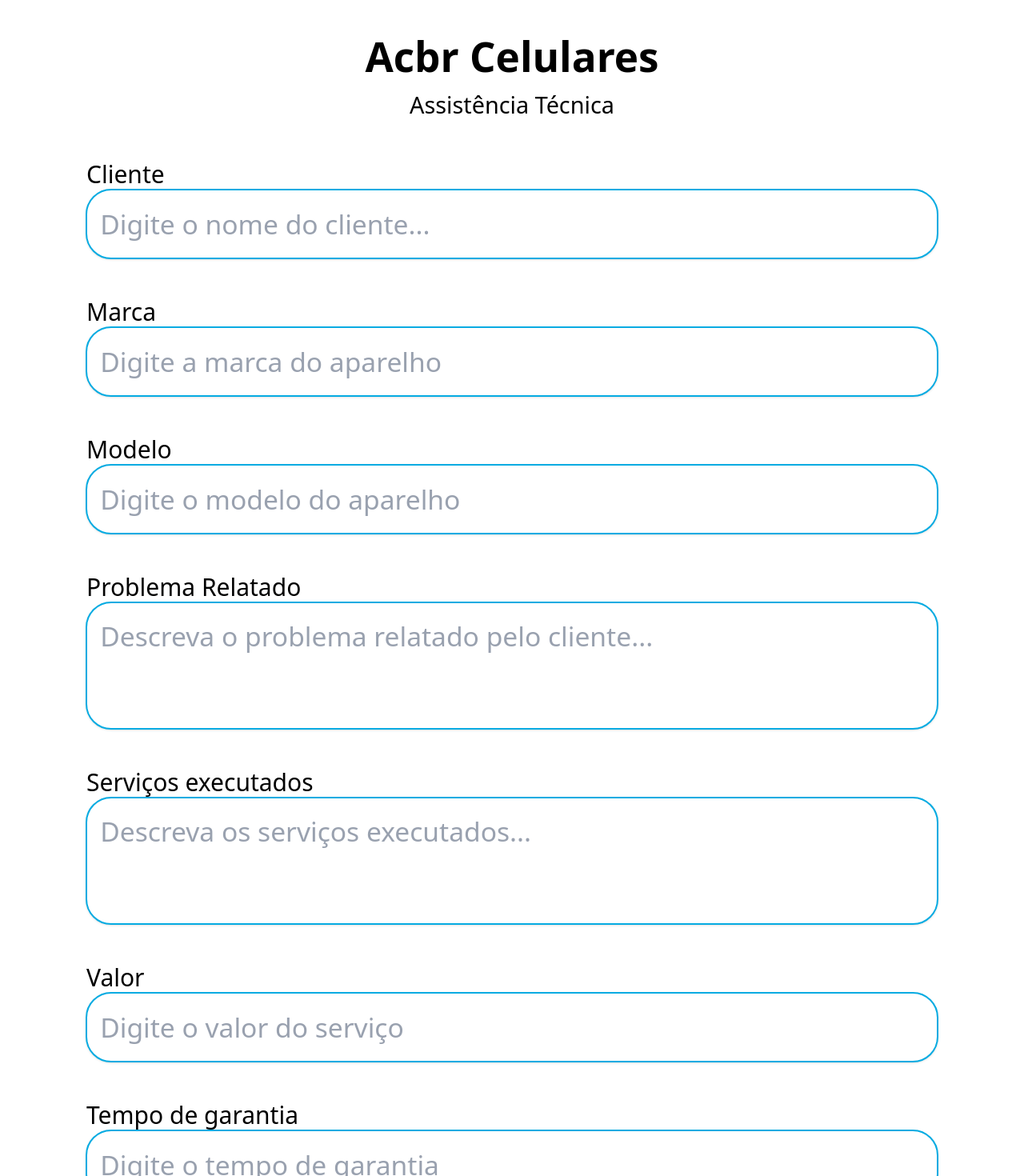
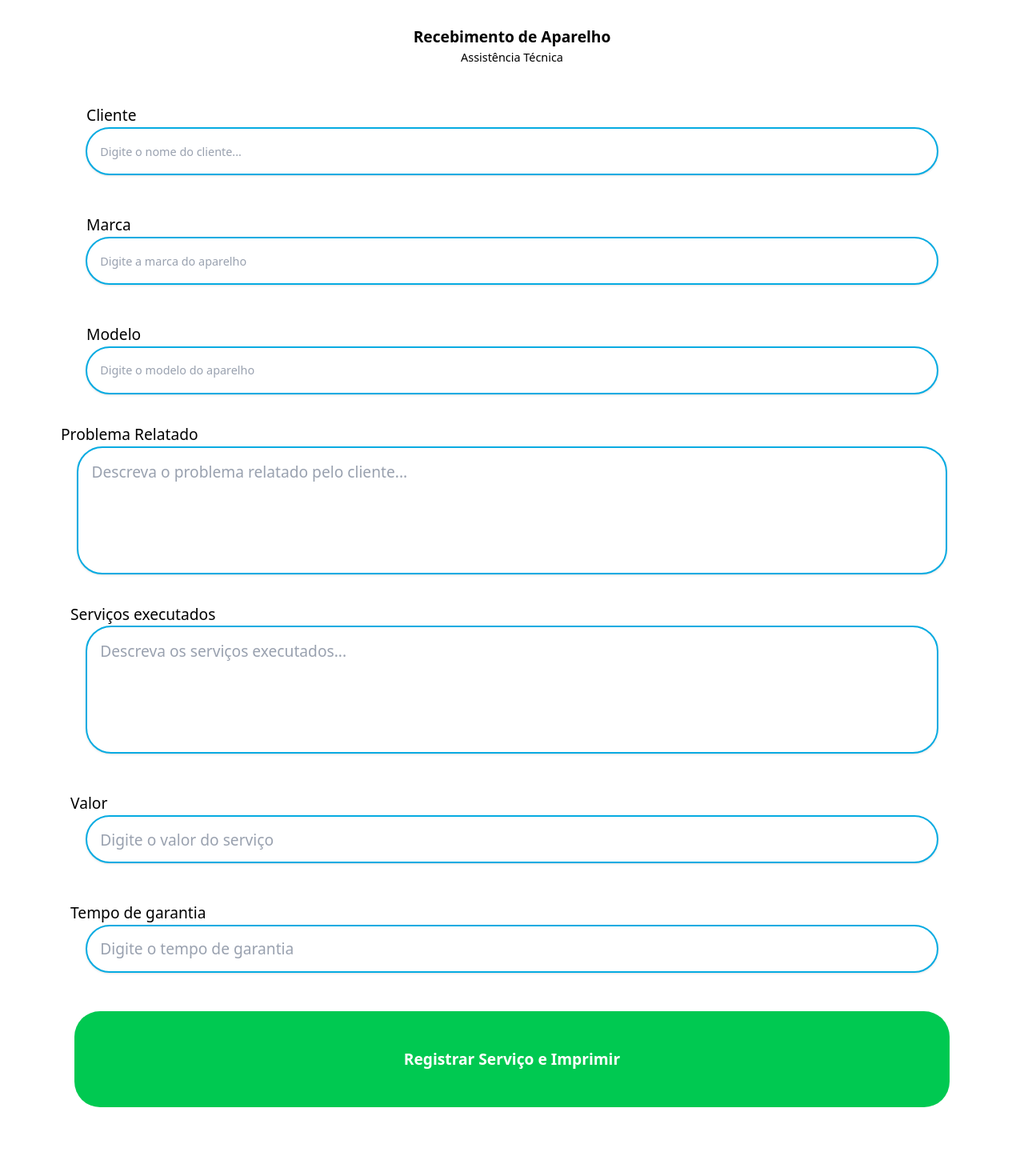
Before and after one commit to Didigos/ordem-de-servico, a React app in the folder frontend/: page /select-receive in a window 1280 px wide. Shown: the top 1470 px of the page at 80% size. After the commit the page ends 1416 px from the top, so only its background shows below. Built offline with nearby package versions, Linux system fonts and the light colour scheme; the HTML template or start-up script is replaced by a standard one.

Commit message:
ajuste no layout e tamanhos dos elementos do formulário de recebimento

```diff
--- a/frontend/src/components/receiveForm/ReceiveForm.tsx
+++ b/frontend/src/components/receiveForm/ReceiveForm.tsx
@@ -25,104 +25,104 @@ const ReceiveForm = () => {
     return (
         <main className="sm:w-screen sm:full p-4 flex flex-col items-center justify-center">
             <header className="w-full flex items-center justify-center p-4 flex-col">
-                <h2 className="text-[3.2rem] font-bold">Acbr Celulares</h2>
-                <span className="text-[1.8rem]">Assistência Técnica</span>
+                <h2 className="text-[1.2rem] font-bold">Recebimento de Aparelho</h2>
+                <span className="text-[0.9rem]">Assistência Técnica</span>
             </header>
 
             <form className="flex items-center justify-center flex-col p-4 gap-4 w-full">
                 <div className="flex items-center justify-center flex-col w-full p-4">
                     <label
-                        className="text-3xl w-full ml-30"
+                        className="text-[1.2rem] w-full ml-30"
                         htmlFor="client">Cliente </label>
                     <input
                         {...register("client")}
                         className="outline-none border-2 border-[#05ABE2] focus:border-green-500 transition-colors
-                        duration-200 w-[90%] h-22 rounded-4xl p-4 shadow-sm focus:shadow-md bg-white
-                         placeholder-gray-400 text-[2.1rem]"
+                        duration-200 w-[90%] h-15 rounded-4xl p-4 shadow-sm focus:shadow-md bg-white
+                         placeholder-gray-400 text-[0.9rem]"
                         type="text"
                         placeholder="Digite o nome do cliente..."
                     />
                 </div>
                 <div className="flex items-center justify-center flex-col w-full p-4">
                     <label
-                        className="text-3xl w-full ml-30"
+                        className="text-[1.2rem] w-full ml-30"
                         htmlFor="client">Marca </label>
                     <input
                         {...register("brand")}
                         className="outline-none border-2 border-[#05ABE2] focus:border-green-500 transition-colors
-                        duration-200 w-[90%] h-22 rounded-4xl p-4 shadow-sm focus:shadow-md bg-white
-                         placeholder-gray-400 text-[2.1rem]"
+                        duration-200 w-[90%] h-15 rounded-4xl p-4 shadow-sm focus:shadow-md bg-white
+                         placeholder-gray-400 text-[0.9rem]"
                         type="text"
                         placeholder="Digite a marca do aparelho"
                     />
                 </div>
                 <div className="flex items-center justify-center flex-col w-full p-4">
                     <label
-                        className="text-3xl w-full ml-30"
+                        className="text-[1.2rem] w-full ml-30"
                         htmlFor="client">Modelo </label>
                     <input
                         {...register("model")}
                         className="outline-none border-2 border-[#05ABE2] focus:border-green-500 transition-colors
-                        duration-200 w-[90%] h-22 rounded-4xl p-4 shadow-sm focus:shadow-md bg-white
-                         placeholder-gray-400 text-[2.1rem]"
+                        duration-200 w-[90%] h-15 rounded-4xl p-4 shadow-sm focus:shadow-md bg-white
+                         placeholder-gray-400 text-[0.9rem]"
                         type="text"
                         placeholder="Digite o modelo do aparelho"
                     />
                 </div>
-                <div className="flex items-center justify-center flex-col w-full p-4">
+                <div className="flex items-center justify-center flex-col w-full p-1">
                     <label
-                        className="text-3xl w-full ml-30"
+                        className="text-[1.2rem] w-full ml-20"
                         htmlFor="problem">Problema Relatado</label>
                     <textarea
                         {...register("reportedProblem")}
                         className="outline-none border-2 border-[#05ABE2] focus:border-green-500 transition-colors
                         duration-200 w-[90%] h-40 rounded-4xl p-4 shadow-sm focus:shadow-md bg-white
-                         placeholder-gray-400 text-[2.1rem] resize-none"
+                         placeholder-gray-400 text-[1.2rem] resize-none"
                         placeholder="Descreva o problema relatado pelo cliente..."
                         name="problem" id="problem"></textarea>
                 </div>
                 <div className="flex items-center justify-center flex-col w-full p-4">
                     <label
-                        className="text-3xl w-full ml-30"
+                        className="text-[1.2rem] w-full ml-20"
                         htmlFor="problem">Serviços executados</label>
                     <textarea
                         {...register("performedServices")}
                         className="outline-none border-2 border-[#05ABE2] focus:border-green-500 transition-colors
                         duration-200 w-[90%] h-40 rounded-4xl p-4 shadow-sm focus:shadow-md bg-white
-                         placeholder-gray-400 text-[2.1rem] resize-none"
+                         placeholder-gray-400 text-[1.2rem] resize-none"
                         placeholder="Descreva os serviços executados..."
                         name="problem" id="problem"></textarea>
                 </div>
 
                 <div className="flex items-center justify-center flex-col w-full p-4">
                     <label
-                        className="text-3xl w-full ml-30"
+                        className="text-[1.2rem] w-full ml-20"
                         htmlFor="client">Valor </label>
                     <input
                         {...register("price")}
                         className="outline-none border-2 border-[#05ABE2] focus:border-green-500 transition-colors
-                        duration-200 w-[90%] h-22 rounded-4xl p-4 shadow-sm focus:shadow-md bg-white
-                         placeholder-gray-400 text-[2.1rem]"
+                        duration-200 w-[90%] h-15 rounded-4xl p-4 shadow-sm focus:shadow-md bg-white
+                         placeholder-gray-400 text-[1.2rem]"
                         type="number"
                         placeholder="Digite o valor do serviço"
                     />
                 </div>
                 <div className="flex items-center justify-center flex-col w-full p-4">
                     <label
-                        className="text-3xl w-full ml-30"
+                        className="text-[1.2rem] w-full ml-20"
                         htmlFor="client">Tempo de garantia </label>
                     <input
                         {...register("warrantyPeriod")}
                         className="outline-none border-2 border-[#05ABE2] focus:border-green-500 transition-colors
-                        duration-200 w-[90%] h-22 rounded-4xl p-4 shadow-sm focus:shadow-md bg-white
-                         placeholder-gray-400 text-[2.1rem]"
+                        duration-200 w-[90%] h-15 rounded-4xl p-4 shadow-sm focus:shadow-md bg-white
+                         placeholder-gray-400 text-[1.2rem]"
                         type="number"
                         placeholder="Digite o tempo de garantia"
                     />
                 </div>
                 <button
                     className="w-[90%] h-30 bg-green-500 hover:bg-green-600 transition-colors duration-200
-                     rounded-4xl text-white text-[2.1rem] font-bold mt-4"
+                     rounded-4xl text-white text-[1.2rem] font-bold mt-4"
                     type="submit">Registrar Serviço e Imprimir</button>
 
             </form>
```
